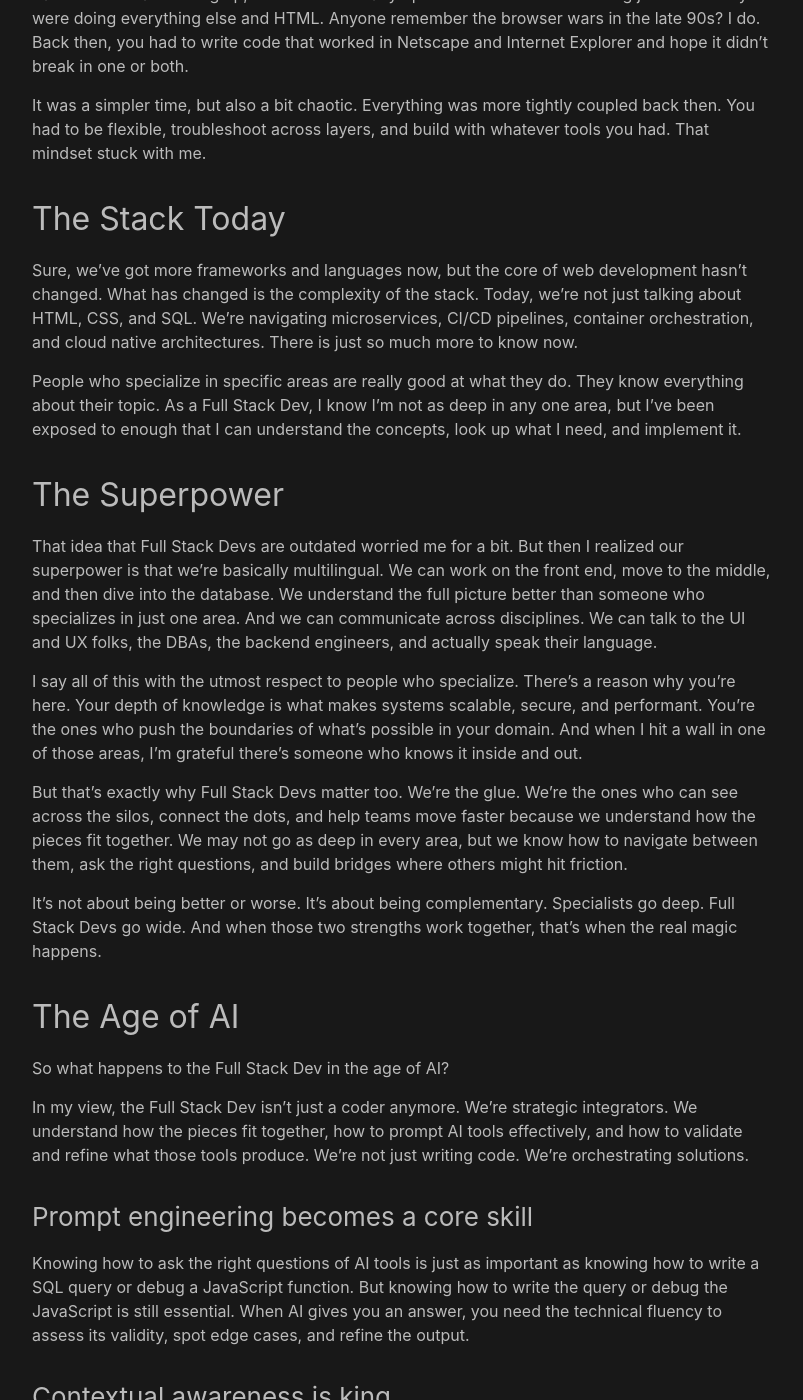
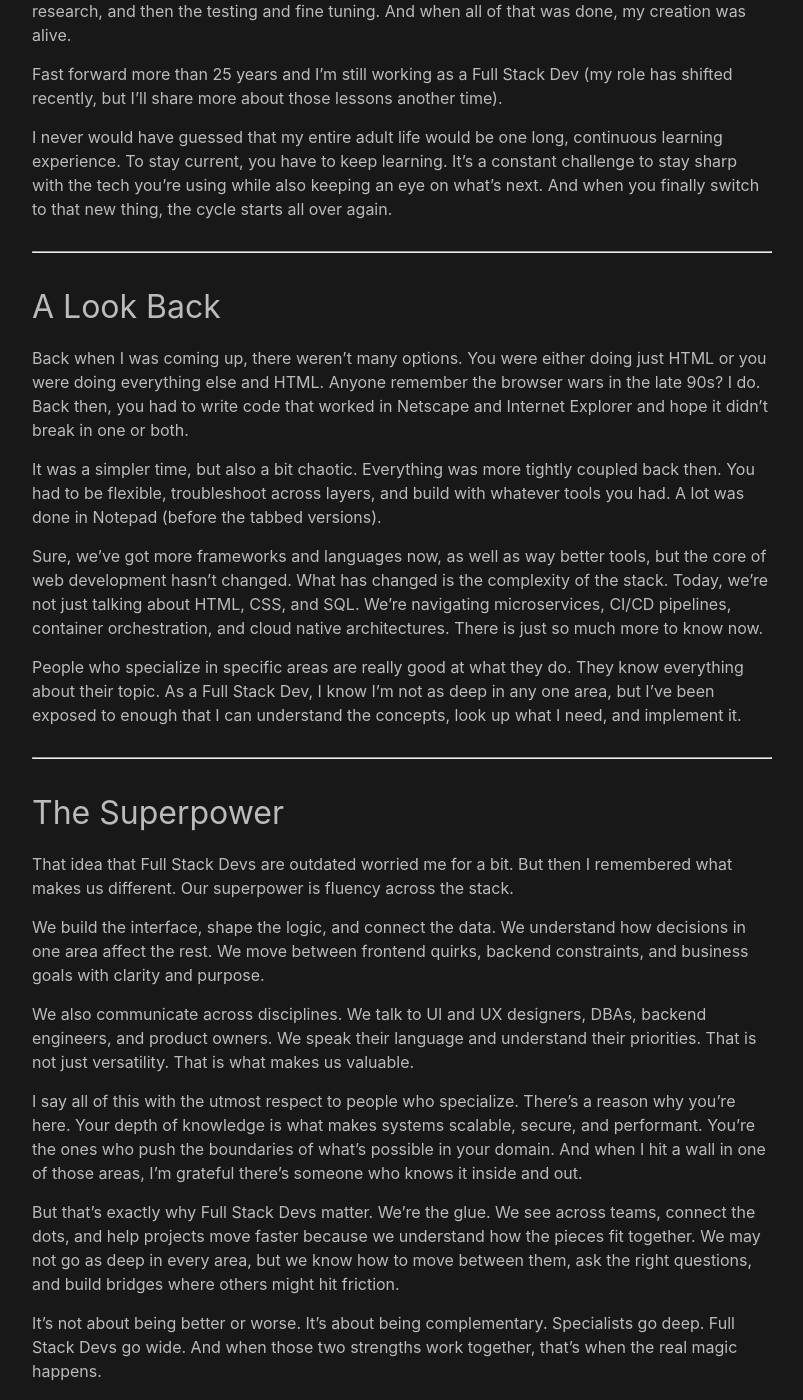
Before and after one commit to jeffvaccaro/jeffvaccaro.github.io, a Jekyll site: the page built from _posts/2025-08-23-full-stack-dev.md, in a window 1280 px wide and 1400 px high, scrolled down 1861 px. Shown: the whole window, without its empty margins (238-1041 px from the left). Built offline with Jekyll 4.4.1, drawn with Linux system fonts in a browser that asks for light colours; some of the changed text lies outside the part shown.

Commit message:
updated version

```diff
--- a/_posts/2025-08-23-full-stack-dev.md
+++ b/_posts/2025-08-23-full-stack-dev.md
@@ -4,68 +4,112 @@
 date:   2025-08-23 08:00:00 -0700
 categories: Beyond the Code
 ---
+# Beyond the Code: IsFullStackDead == False
 
-### Beyond the Code: IsFullStackDead == False
-I've been a developer since 1997 or 1998, officially. I graduated with a Computer Information Systems degree. My first job out of college wasn’t a programmer position. I was a Quality Assurance tester. It was an OK first job, and I was genuinely happy to have it. I saw it as a stepping stone to eventually becoming a programmer.
+Apparently, Full Stack Devs are “outdated.” That’s news to me.
+
+I’ve been doing this since the browser wars, when debugging meant praying your code worked in both Netscape and Internet Explorer. I started in QA, taught myself VB5, and built my first paid app to automate my own job.
+
+Now I mentor junior devs who are still figuring out where the semicolons go. Meanwhile, I’m navigating cloud native architectures, microservices, and AI tools that hallucinate their way through boilerplate.
+
+And somehow, the role that connects it all is being questioned.
+
+This post is part reflection, part reality check, and part reminder that Full Stack Devs are still here, still building, and still the ones who understand how it all fits together.
+
+---
+
+## The Origin Story
+
+I've been a developer since around 1997, officially. I graduated with a Computer Information Systems degree. My first job out of college wasn’t a programmer position. I was a Quality Assurance tester. It was an OK first job, and I was genuinely happy to have it. I saw it as a stepping stone to eventually becoming a programmer.
 
 One day, my manager at the time, Pat, asked me what I wanted to do in my career. I told him I wanted to be a programmer. He said, "Come with me." That day, he took me to a giant bookstore and bought me three programming books. One of them was a VB5 book. That book was the catalyst for my journey into professional programming.
 
 ![Developer's Guide Visual Basic 5](/assets/images/VB5Book.png)
 
-I dove right in, and after just a few chapters, I was already building my first paid application. The idea? Automate my QA job. It was a VB5 desktop app connected to an Access database. That was my first foray into becoming a Full Stack Developer, and it was such a rush. There was something magical about the creation process. From the spark of an idea to the problem solving and research, and then the testing and fine tuning. And when all of that was done, my creation was alive.
+I dove right in, and after just a few chapters, I was already building my first paid application. The idea? Automate my QA job. It was a VB5 desktop app connected to an Access database. That was my first foray into becoming a Full Stack Dev, and it was such a rush. There was something magical about the creation process. From the spark of an idea to the problem solving and research, and then the testing and fine tuning. And when all of that was done, my creation was alive.
 
-## The Long Game
+Fast forward more than 25 years and I’m still working as a Full Stack Dev (my role has shifted recently, but I’ll share more about those lessons another time).
 
-Fast forward more than 25 years, and I’m still working as a Full Stack Dev (not as true as it was when I started this post, we will dive into that another time). I never would have guessed that my entire adult life would be one long, continuous learning experience. To stay current, you have to keep learning. It’s a constant challenge to stay sharp with the tech you’re using while also keeping an eye on what’s next. And when you finally switch to that new thing, the cycle starts all over again.
+I never would have guessed that my entire adult life would be one long, continuous learning experience. To stay current, you have to keep learning. It’s a constant challenge to stay sharp with the tech you’re using while also keeping an eye on what’s next. And when you finally switch to that new thing, the cycle starts all over again.
 
-Recently, I had a conversation about whether the Full Stack Developer is outdated. Honestly, I was perplexed. How could that be? In my mind, the Full Stack Dev is the most important position in all of programming. But it did make me pause and ask, "Am I outdated?"
+---
 
 ## A Look Back
 
 Back when I was coming up, there weren’t many options. You were either doing just HTML or you were doing everything else and HTML. Anyone remember the browser wars in the late 90s? I do. Back then, you had to write code that worked in Netscape and Internet Explorer and hope it didn’t break in one or both.
 
-It was a simpler time, but also a bit chaotic. Everything was more tightly coupled back then. You had to be flexible, troubleshoot across layers, and build with whatever tools you had. That mindset stuck with me.
+It was a simpler time, but also a bit chaotic. Everything was more tightly coupled back then. You had to be flexible, troubleshoot across layers, and build with whatever tools you had. A lot was done in Notepad (before the tabbed versions).
 
-## The Stack Today
-
-Sure, we’ve got more frameworks and languages now, but the core of web development hasn’t changed. What has changed is the complexity of the stack. Today, we’re not just talking about HTML, CSS, and SQL. We’re navigating microservices, CI/CD pipelines, container orchestration, and cloud native architectures. There is just so much more to know now.
+Sure, we’ve got more frameworks and languages now, as well as way better tools, but the core of web development hasn’t changed. What has changed is the complexity of the stack. Today, we’re not just talking about HTML, CSS, and SQL. We’re navigating microservices, CI/CD pipelines, container orchestration, and cloud native architectures. There is just so much more to know now.
 
 People who specialize in specific areas are really good at what they do. They know everything about their topic. As a Full Stack Dev, I know I’m not as deep in any one area, but I’ve been exposed to enough that I can understand the concepts, look up what I need, and implement it.
 
+---
+
 ## The Superpower
 
-That idea that Full Stack Devs are outdated worried me for a bit. But then I realized our superpower is that we’re basically multilingual. We can work on the front end, move to the middle, and then dive into the database. We understand the full picture better than someone who specializes in just one area. And we can communicate across disciplines. We can talk to the UI and UX folks, the DBAs, the backend engineers, and actually speak their language.
+That idea that Full Stack Devs are outdated worried me for a bit. But then I remembered what makes us different. Our superpower is fluency across the stack.
+
+We build the interface, shape the logic, and connect the data. We understand how decisions in one area affect the rest. We move between frontend quirks, backend constraints, and business goals with clarity and purpose.
+
+We also communicate across disciplines. We talk to UI and UX designers, DBAs, backend engineers, and product owners. We speak their language and understand their priorities. That is not just versatility. That is what makes us valuable.
 
 I say all of this with the utmost respect to people who specialize. There’s a reason why you’re here. Your depth of knowledge is what makes systems scalable, secure, and performant. You’re the ones who push the boundaries of what’s possible in your domain. And when I hit a wall in one of those areas, I’m grateful there’s someone who knows it inside and out.
 
-But that’s exactly why Full Stack Devs matter too. We’re the glue. We’re the ones who can see across the silos, connect the dots, and help teams move faster because we understand how the pieces fit together. We may not go as deep in every area, but we know how to navigate between them, ask the right questions, and build bridges where others might hit friction.
+But that’s exactly why Full Stack Devs matter. We’re the glue. We see across teams, connect the dots, and help projects move faster because we understand how the pieces fit together. We may not go as deep in every area, but we know how to move between them, ask the right questions, and build bridges where others might hit friction.
 
 It’s not about being better or worse. It’s about being complementary. Specialists go deep. Full Stack Devs go wide. And when those two strengths work together, that’s when the real magic happens.
 
+---
+
 ## The Age of AI
 
-So what happens to the Full Stack Dev in the age of AI?
+These days, being a Full Stack Dev means more than writing code. We are not just building features. We are figuring out how everything fits together. We know how to work with AI tools, how to ask the right questions, and how to tell when the answers from AI need a second look.
 
-In my view, the Full Stack Dev isn’t just a coder anymore. We’re strategic integrators. We understand how the pieces fit together, how to prompt AI tools effectively, and how to validate and refine what those tools produce. We’re not just writing code. We’re orchestrating solutions.
+It is not about handing off tasks to a machine. It is about knowing what to delegate, what to double check, and how to guide the process. We are still solving problems. We are just doing it with new tools and a wider lens.
 
-### Prompt engineering becomes a core skill
+---
 
-Knowing how to ask the right questions of AI tools is just as important as knowing how to write a SQL query or debug a JavaScript function. But knowing how to write the query or debug the JavaScript is still essential. When AI gives you an answer, you need the technical fluency to assess its validity, spot edge cases, and refine the output.
+## Prompt engineering becomes a core skill
 
-### Contextual awareness is king
+Knowing how to ask the right questions of AI tools is just as important as knowing how to write a SQL query or debug a JavaScript function. But knowing how to write the query or debug the JavaScript is still essential. When AI gives you an answer, you need the technical know-how to assess its validity, spot edge cases, and refine the output.
+
+---
+
+## Contextual awareness is king
 
 Full Stack Devs thrive by understanding the why behind each layer. Why the UI matters to users. Why the API needs to scale. Why the database schema affects performance. But it goes deeper than that. We design interfaces with user awareness. It’s not just about layout or responsiveness. It’s about anticipating user expectations, minimizing friction, and creating intuitive flows that build trust. We understand how a loading spinner’s timing affects perceived performance, how a form’s structure influences completion rates, and how visual hierarchy guides decision making.
 
-### Mentorship deepens the craft
+---
 
-Contextual awareness isn’t just a personal skill. It’s something we pass on. When mentoring junior developers, teaching them to ask "why" is foundational. Why are we choosing this framework? Why does this query need optimization? Why does this feature matter to the user? Encouraging curiosity and critical thinking helps them grow beyond syntax and into systems thinking. It’s how we cultivate judgment, not just knowledge, and ensure the next generation builds with purpose.
+## Mentorship deepens the craft
 
-### Collaboration gets smarter
+Contextual awareness is not just something you pick up for yourself. It is something you pass on. When I mentor junior devs, I always push them to ask why. Why are we using this framework? Why does this query need to be faster? Why does this feature even matter to the user?
 
-With AI handling boilerplate and repetitive tasks, Full Stack Devs can shift focus toward architecture, communication, and cross functional alignment. We become translators between business goals and technical execution. We guide teams through ambiguity, ensure coherence across layers, and elevate the conversation from what should we build to why does it matter.
+Asking why helps them move beyond just writing code. It gets them thinking about how things fit together and why decisions matter. That is how you build judgment, not just knowledge. And that is how you help the next generation build with purpose.
 
-## The Future Is Not Deprecated
+---
 
-Sure, specialization is rising. But Full Stack Devs aren’t going extinct. The Full Stack Dev is evolving. We’re becoming the connective tissue between specialized roles. We’re the ones who can translate between frontend quirks, backend constraints, and business goals. That’s not outdated. That’s indispensable.
+## Collaboration gets smarter
 
-And let’s be honest. When the AI breaks, when the integration fails, when the edge case hits... who do you call? The person who understands all the parts.
+With AI handling the boilerplate and repetitive tasks, Full Stack Devs can shift focus to architecture, communication, and how everything connects across the stack.
+
+We help translate business goals into technical decisions. We guide teams through the messy parts, keep things aligned, and move the conversation from what are we building to why does it matter.
+
+---
+
+## Still Here
+
+We are still here. Still building. Still the ones who understand how it all fits together.
+
+Specialization is growing, and that is a good thing. But Full Stack Devs are not going anywhere. We are evolving. We are becoming the connectors. The ones who can move between frontend quirks, backend constraints, and business goals without losing the thread.
+
+That is not outdated. That is essential. And honestly, it sounds like we need a raise.
+
+And let’s be real. When the AI breaks, when the integration fails, when the edge case shows up out of nowhere, who do you call? The person who understands all the parts.
+
+---
+
+## Call to Action
+
+If you’ve ever worn the Full Stack hat or wondered if it still fits, I’d love to hear your story. How has your role evolved and where do you see it heading next? Let’s keep the conversation going.
```
